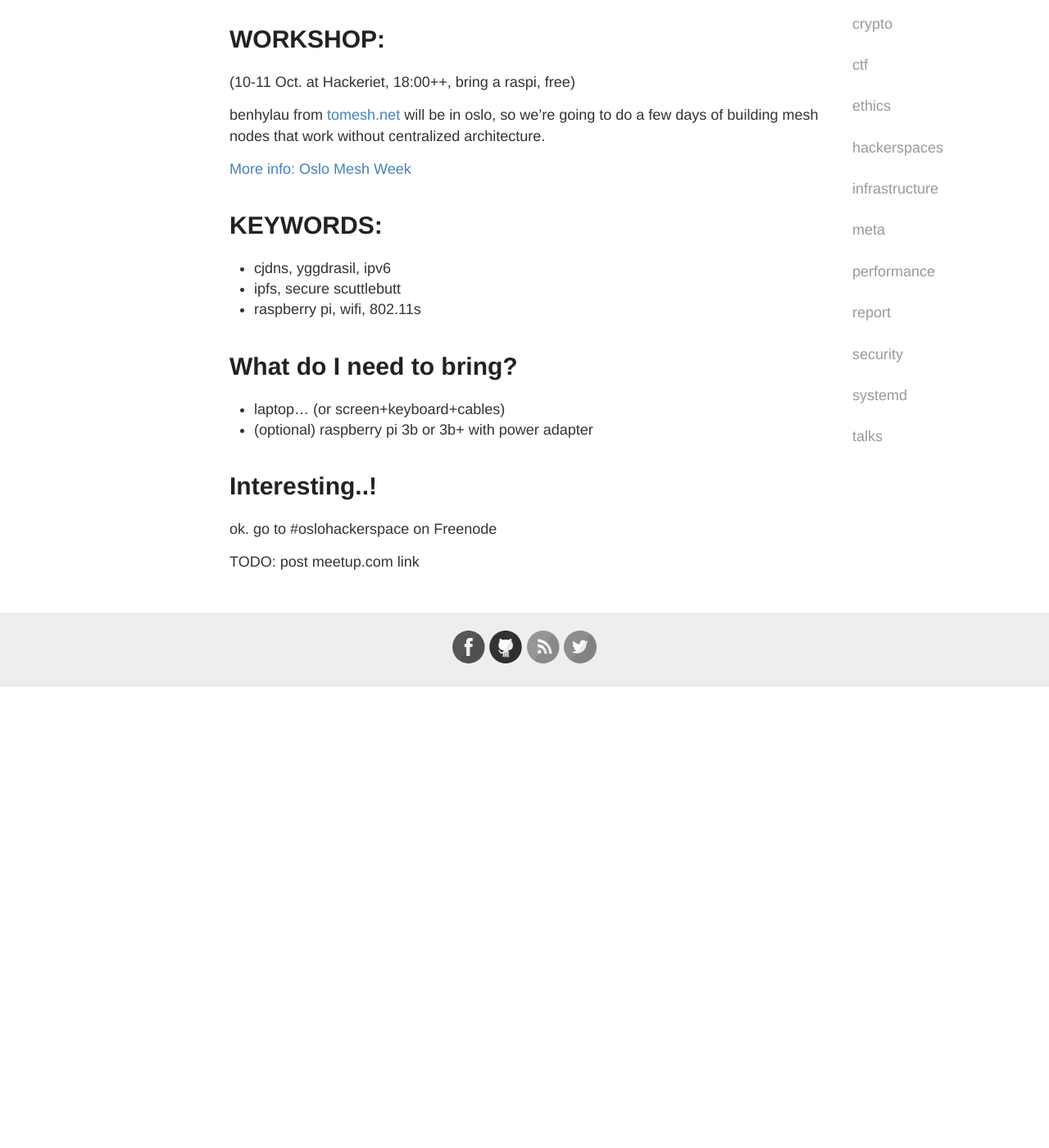
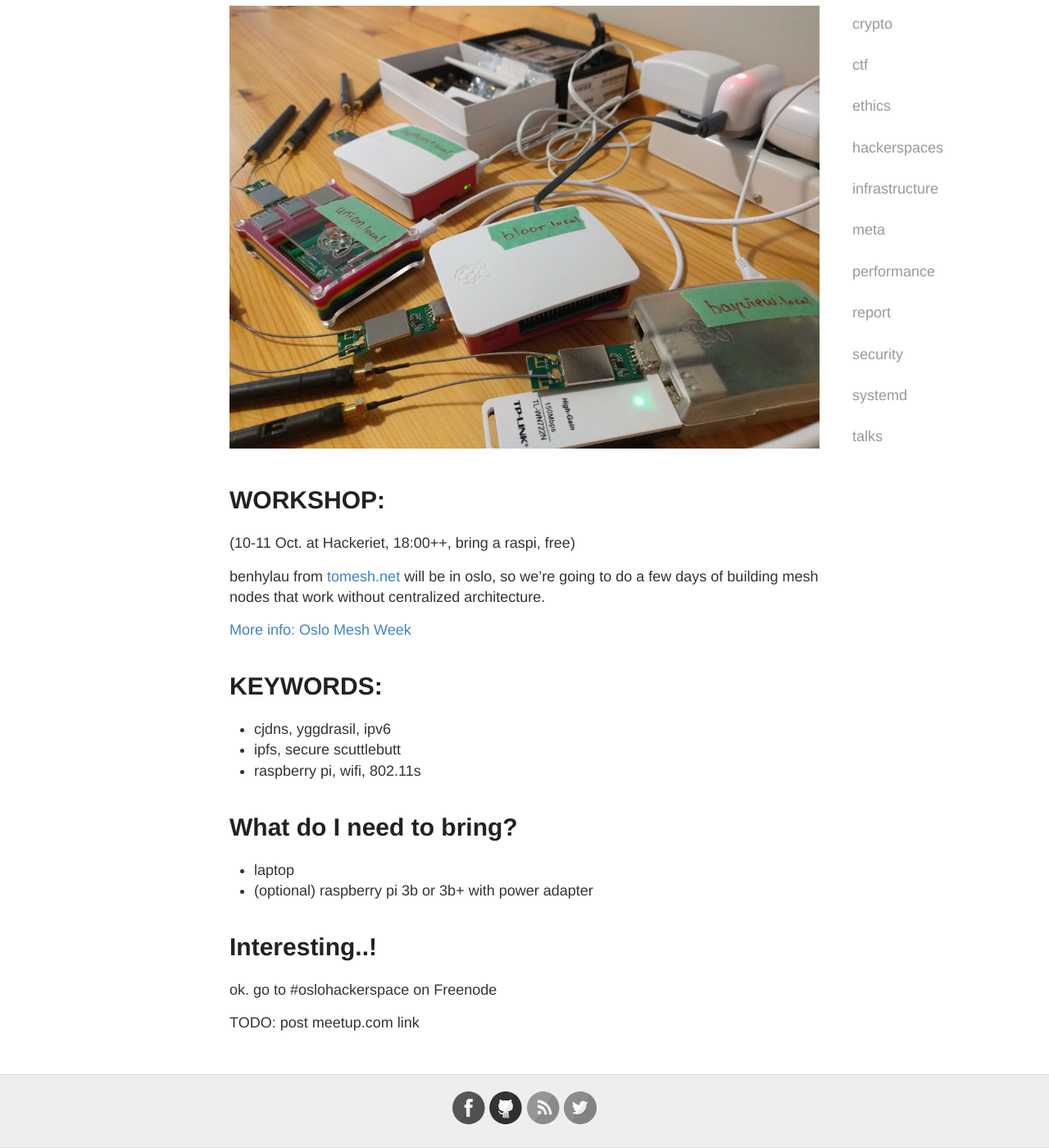
Before and after one commit to labanskoller/hackeriet_blog, a Jekyll site: the page built from _posts/2018-08-28-open-source-mesh-workshop.md, in a window 1280 px wide and 1400 px high, scrolled down 289 px. Shown: the whole window at 82% size. Built offline with Jekyll 4.4.1, drawn with Linux system fonts in a browser that asks for light colours; before the commit the page ends 1126 px from its top, so only the background shows below that.

Commit message:
add neat image

```diff
--- a/_posts/2018-08-28-open-source-mesh-workshop.md
+++ b/_posts/2018-08-28-open-source-mesh-workshop.md
@@ -4,6 +4,8 @@ title: "Workshop 10-11 Oct: Build an open source mesh node"
 author: sgo
 category: talks
 ---
+![mesh-workshop](/images/mesh-workshop-Bf22V2LA.jpeg)
+
 # WORKSHOP:
   (10-11 Oct. at Hackeriet, 18:00++, bring a raspi, free)
 
@@ -12,13 +14,15 @@ building mesh nodes that work without centralized architecture.
 
 [More info: Oslo Mesh Week](https://github.com/benhylau/talks-and-workshops/blob/master/proposals/201810_nuug-hackeriet.md)
 
+
+
 # KEYWORDS:
 * cjdns, yggdrasil, ipv6
 * ipfs, secure scuttlebutt
 * raspberry pi, wifi, 802.11s
 
 # What do I need to bring?
-* laptop... (or screen+keyboard+cables)
+* laptop
 * (optional) raspberry pi 3b or 3b+ with power adapter
 
 # Interesting..!
```
Also changed, not shown: images/mesh-workshop-Bf22V2LA.jpeg (added).
